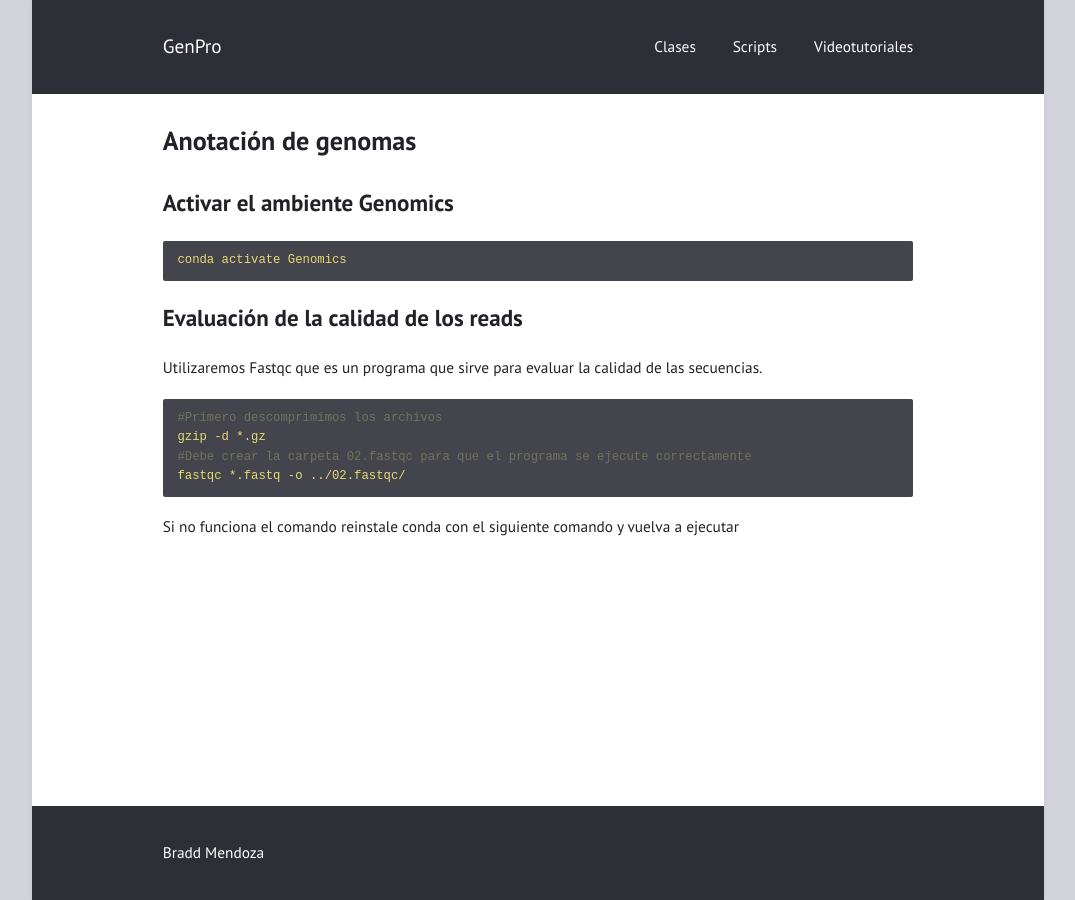
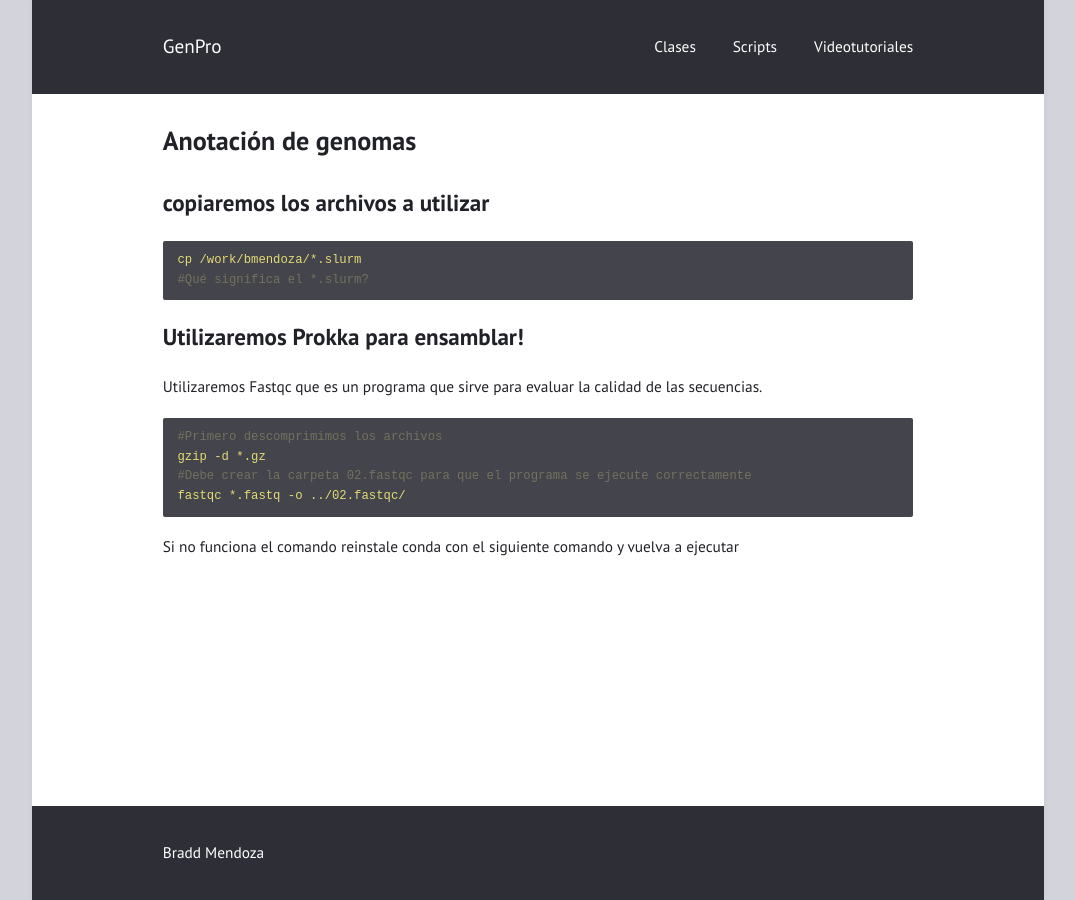
Before and after one commit to braddmg/GenPro, a Jekyll site: the page built from _posts/2024-09-07-Anotación-de-genomas.md, in a window 1280 px wide. Shown: the whole page, without its empty margins (102-1177 px from the left). Built offline with Jekyll 4.4.1, drawn with Linux system fonts in a browser that asks for light colours.

Commit message:
Update 2024-09-07-Anotación-de-genomas.md

````diff
--- a/_posts/2024-09-07-Anotación-de-genomas.md
+++ b/_posts/2024-09-07-Anotación-de-genomas.md
@@ -2,12 +2,13 @@
 title: "Anotación de genomas"
 layout: page
 ---
-## Activar el ambiente Genomics
+## copiaremos los archivos a utilizar
 ```yml
-conda activate Genomics
+cp /work/bmendoza/*.slurm
+#Qué significa el *.slurm?
 ```
 
-## Evaluación de la calidad de los reads
+## Utilizaremos Prokka para ensamblar!
 Utilizaremos Fastqc que es un programa que sirve para evaluar la calidad de las secuencias.
 
 ```yml
````
